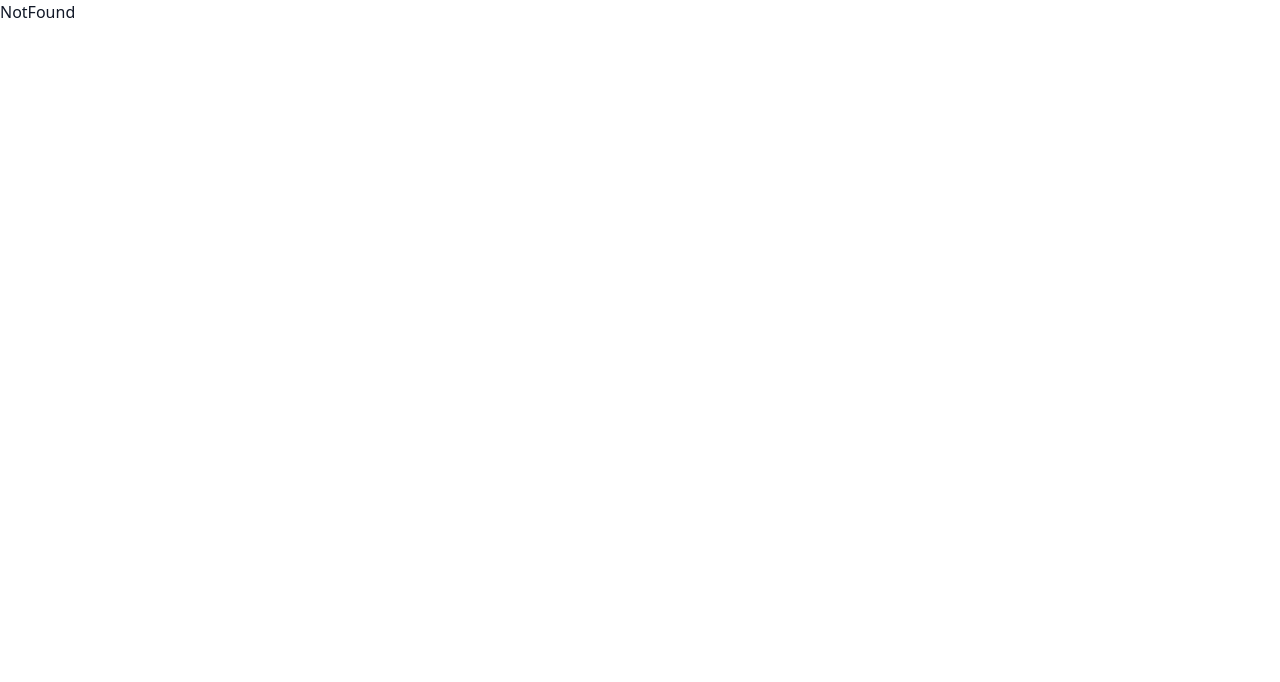
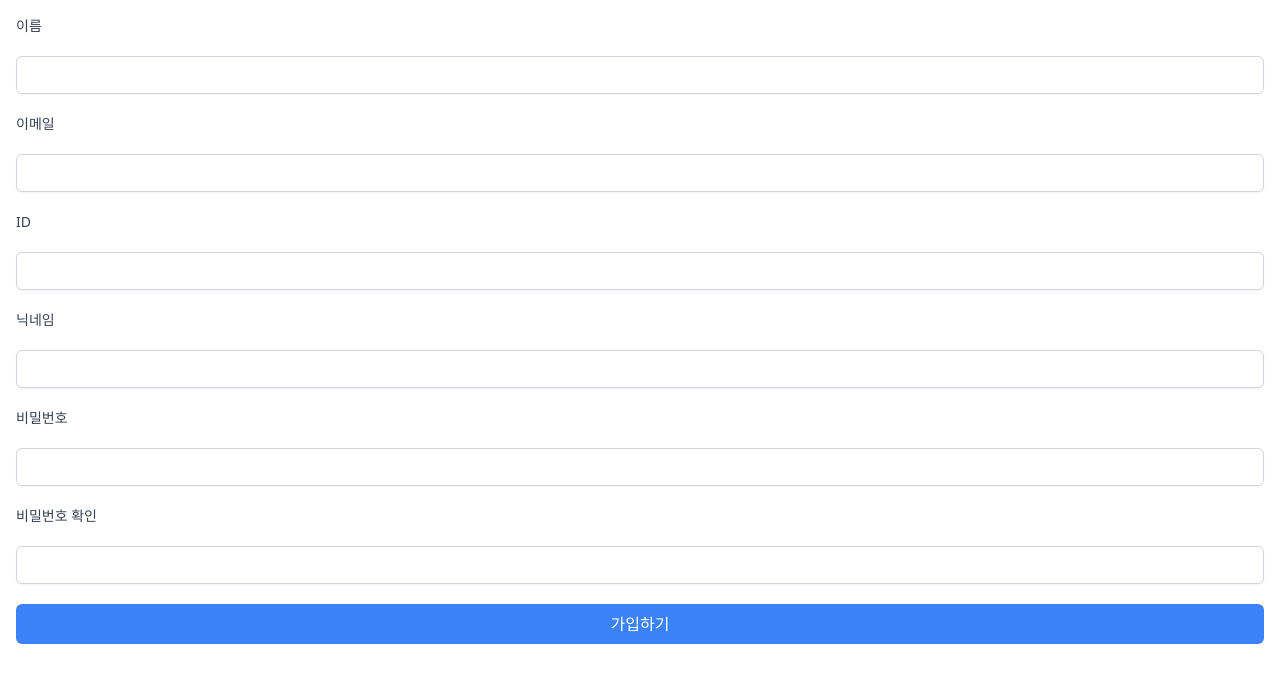
Before and after one commit to blankit-team/blankit-frontend, a Next.js app: page /signup in a window 1280 px wide. Before the commit this address had no page. Shown: the top 682 px of the page. Built offline with nearby package versions, Linux system fonts and the light colour scheme; no server answers.

Commit message:
:construction: 회원가입 컴포넌트 작업 중

```diff
--- a/src/app/page.tsx
+++ b/src/app/page.tsx
@@ -2,6 +2,7 @@ import { getServerSession } from 'next-auth'
 import { authOptions } from './api/auth/[...nextauth]/route'
 import SignOutButton from '@/components/buttons/sign-out-button'
 import SignInButton from '@/components/buttons/sign-in-button'
+import SignUpButton from '@/components/buttons/sign-up-button'
 
 export default async function Home() {
   const session = await getServerSession(authOptions)
@@ -17,6 +18,7 @@ export default async function Home() {
         <div className="flex flex-col gap-2">
           <h2>안녕하세요</h2>
           <SignInButton />
+          <SignUpButton />
         </div>
       )}
     </main>
--- a/src/app/signin/components/sign-in-form.tsx
+++ b/src/app/signin/components/sign-in-form.tsx
@@ -33,7 +33,7 @@ export default function SignInForm() {
           type="password"
         />
         {passwordError && <p className="text-red-500">{passwordError}</p>}
-        <BKButton type="submit">Sign In</BKButton>
+        <BKButton type="submit">로그인</BKButton>
       </form>
     </>
   )
--- a/src/app/signin/page.tsx
+++ b/src/app/signin/page.tsx
@@ -1,9 +1,9 @@
 import SignInForm from './components/sign-in-form'
-import SignUpButton from './components/sign-up-button'
+import SignUpButton from '../../components/buttons/sign-up-button'
 
 export default function SignInPage() {
   return (
-    <div className="p-4 flex flex-col gap-4">
+    <div className="flex flex-col gap-4 p-4">
       <SignInForm />
       <SignUpButton />
     </div>
--- /dev/null
+++ b/src/app/signup/components/sign-up-form.tsx
@@ -0,0 +1,116 @@
+'use client'
+
+import BKButton from '@/components/ui/bk-button'
+import BKTextInput from '@/components/ui/bk-text-input'
+import { useSignUpForm } from '../hooks/use-sign-up-form'
+import BKLabel from '@/components/ui/bk-label'
+
+export default function SignUpForm() {
+  const {
+    register,
+    onSubmit,
+    watch,
+    nameError,
+    nickNameError,
+    idError,
+    emailError,
+    passwordError,
+    confirmPasswordError,
+  } = useSignUpForm()
+
+  const validatePassword = (value: string) => {
+    const { password } = watch()
+    if (value !== password) {
+      return 'Passwords do not match'
+    }
+  }
+
+  return (
+    <form className="flex flex-col gap-[20px]" onSubmit={onSubmit}>
+      <BKLabel htmlFor="name">이름</BKLabel>
+      <BKTextInput
+        id="name"
+        {...register('name', {
+          required: 'Name is required',
+          pattern: {
+            value: /\w{2,}/,
+            message: 'Name is invalid',
+          },
+        })}
+        type="name"
+      />
+      {nameError && <p className="text-red-500">{nameError}</p>}
+
+      <BKLabel htmlFor="email">이메일</BKLabel>
+      <BKTextInput
+        id="email"
+        {...register('email', {
+          required: 'Email is required',
+          pattern: {
+            value: /\S+@\S+\.\S+/,
+            message: 'Email is invalid',
+          },
+        })}
+        type="email"
+      />
+      {emailError && <p className="text-red-500">{emailError}</p>}
+
+      <BKLabel htmlFor="email">ID</BKLabel>
+      <BKTextInput
+        id="id"
+        {...register('id', {
+          required: 'Id is required',
+          pattern: {
+            value: /\S{5,}/,
+            message: 'Id is invalid',
+          },
+        })}
+        type="id"
+      />
+      {idError && <p className="text-red-500">{idError}</p>}
+
+      <BKLabel htmlFor="email">닉네임</BKLabel>
+      <BKTextInput
+        id="nickName"
+        {...register('nickName', {
+          required: 'NickName is required',
+          pattern: {
+            value: /\S{3,}/,
+            message: 'NickName is invalid',
+          },
+        })}
+        type="nickName"
+      />
+      {nickNameError && <p className="text-red-500">{nickNameError}</p>}
+
+      <BKLabel htmlFor="password">비밀번호</BKLabel>
+      <BKTextInput
+        id="password"
+        {...register('password', {
+          required: 'Password is required',
+          pattern: {
+            value: /\S{5,}/,
+            message: 'Password is invalid',
+          },
+        })}
+        type="password"
+      />
+      {passwordError && <p className="text-red-500">{passwordError}</p>}
+
+      <BKLabel htmlFor="password">비밀번호 확인</BKLabel>
+      <BKTextInput
+        id="confirmPassword"
+        {...register('confirmPassword', {
+          required: 'Confirm password is required',
+          validate: validatePassword,
+        })}
+        type="confirmPassword"
+      />
+      {confirmPasswordError && (
+        <p className="text-red-500">{confirmPasswordError}</p>
+      )}
+
+      <BKButton type="submit">가입하기</BKButton>
+    </form>
+  )
+}
--- /dev/null
+++ b/src/app/signup/hooks/use-sign-up-form.tsx
@@ -0,0 +1,41 @@
+import { useForm } from 'react-hook-form'
+import { useRouter } from 'next/navigation'
+import { useMutation } from '@tanstack/react-query'
+import signupUser from '@/services/user/signup-user'
+import NAVIGATION_PATH from '@/config/navigation-path'
+
+export interface SignUpFormData {
+  name: string
+  nickName: string
+  id: string
+  email: string
+  password: string
+  confirmPassword: string
+}
+
+export const useSignUpForm = () => {
+  const { register, formState, handleSubmit, watch } = useForm<SignUpFormData>()
+
+  const router = useRouter()
+
+  const mutation = useMutation({
+    mutationFn: signupUser,
+    onSuccess: () => router.push(NAVIGATION_PATH.SIGN_IN),
+  })
+
+  const onSubmit = (data: SignUpFormData) => {
+    mutation.mutate(data)
+  }
+
+  return {
+    register,
+    watch,
+    nameError: formState.errors.name?.message,
+    nickNameError: formState.errors.nickName?.message,
+    idError: formState.errors.id?.message,
+    emailError: formState.errors.email?.message,
+    passwordError: formState.errors.password?.message,
+    confirmPasswordError: formState.errors.confirmPassword?.message,
+    onSubmit: handleSubmit(onSubmit),
+  }
+}
--- /dev/null
+++ b/src/app/signup/page.tsx
@@ -0,0 +1,10 @@
+import React from 'react'
+import SignUpForm from './components/sign-up-form'
+
+export default function SignUpPage() {
+  return (
+    <div className="flex flex-col gap-4 p-4">
+      <SignUpForm />
+    </div>
+  )
+}
--- a/src/app/signin/components/sign-up-button.tsx
+++ b/src/components/buttons/sign-up-button.tsx
@@ -1,8 +1,9 @@
 import BKButton from '@/components/ui/bk-button'
+import NAVIGATION_PATH from '@/config/navigation-path'
 import Link from 'next/link'
 export default function SignUpButton() {
   return (
-    <Link href={'/signup'}>
+    <Link href={NAVIGATION_PATH.SIGN_UP}>
       <BKButton>회원가입</BKButton>
     </Link>
   )
```
